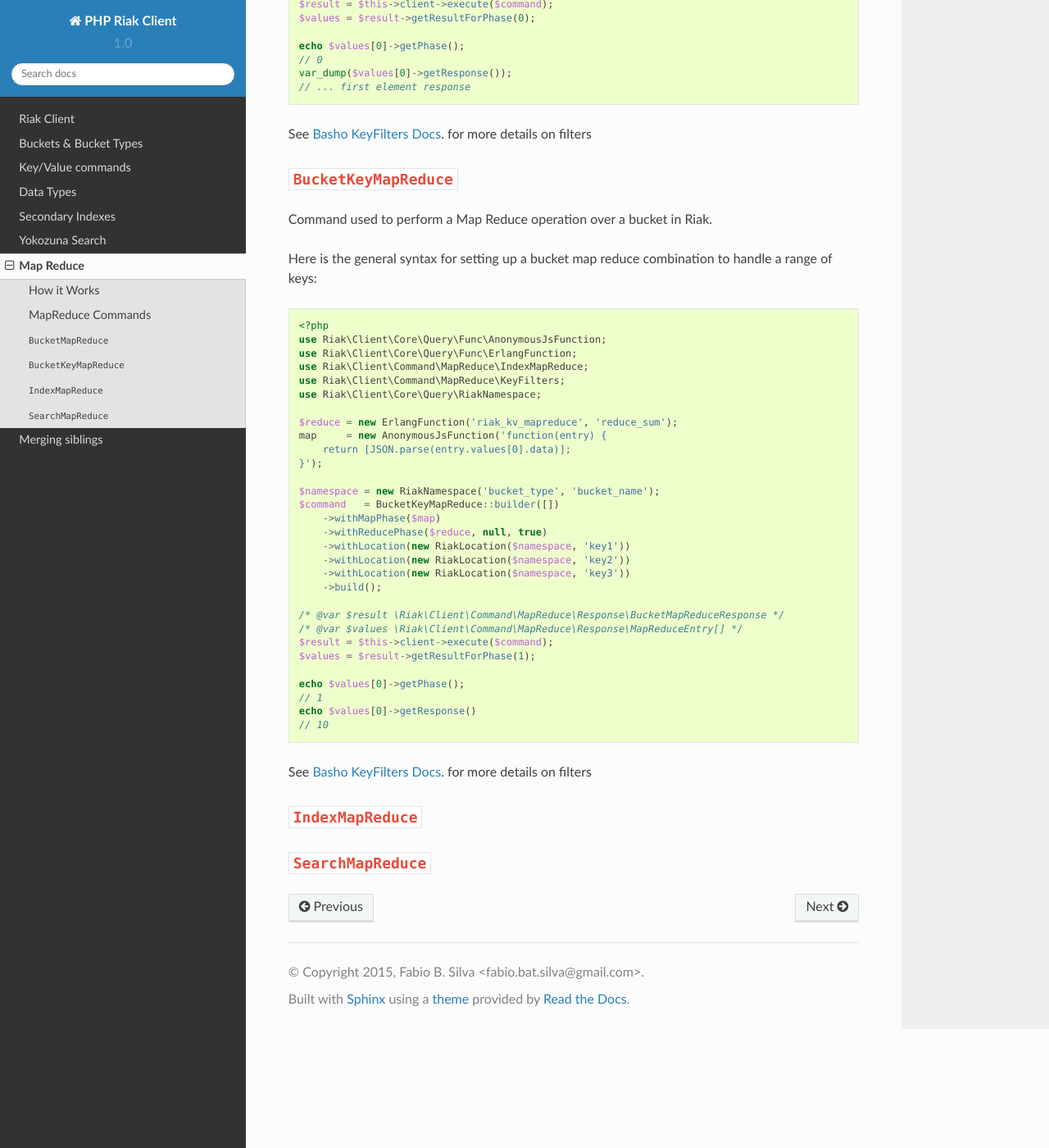
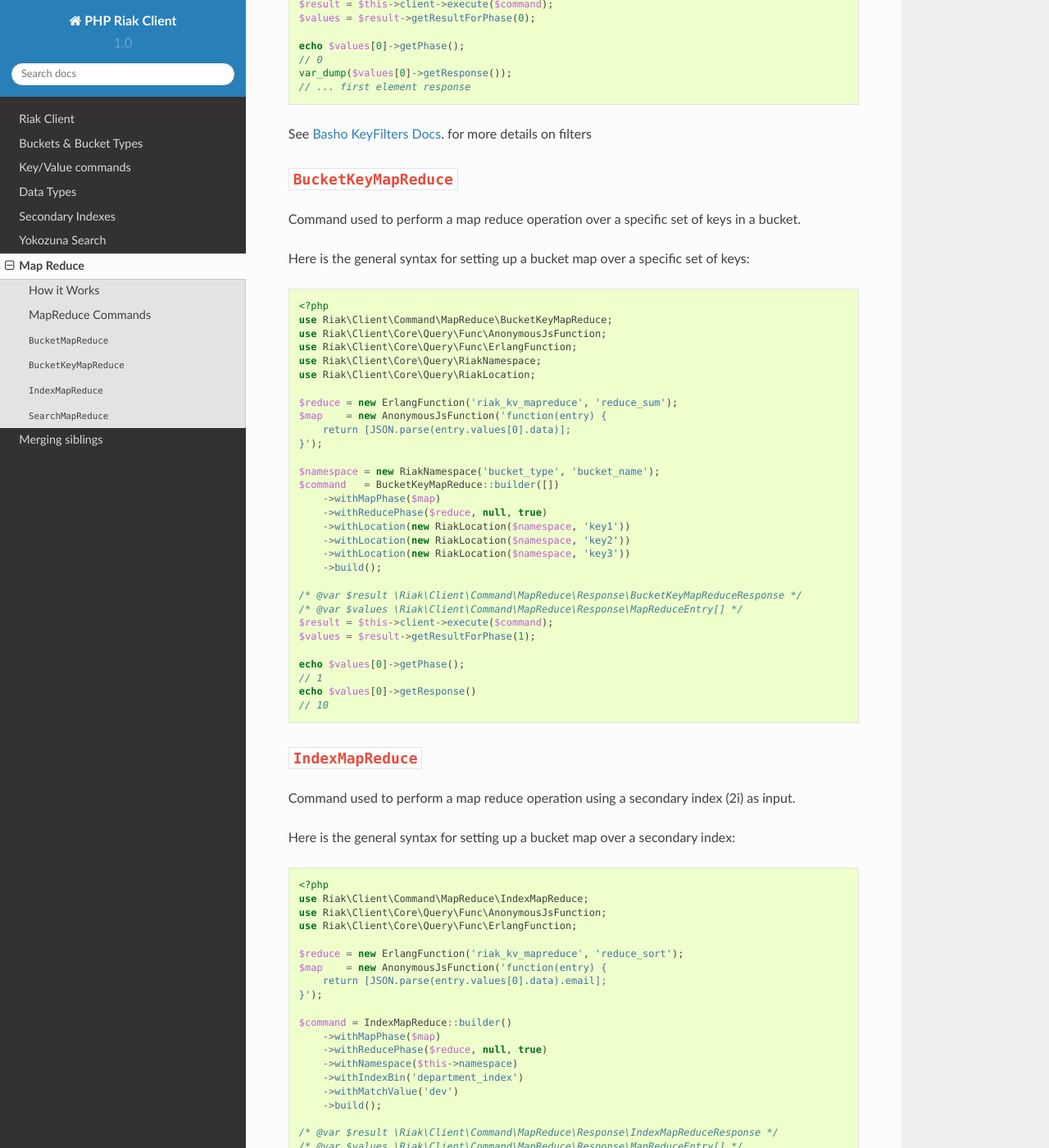
Before and after one commit to php-riak/riak-client, a Sphinx documentation site: the page built from docs/source/mapreduce.rst, in a window 1280 px wide and 1400 px high, scrolled down 1447 px. Shown: the whole window at 82% size. Built offline with Sphinx 7.4.7 and the Read the Docs theme 2.0.0, drawn with Linux system fonts in a browser that asks for light colours; some of the changed text lies outside the part shown.

Commit message:
bin index map-reduce docs

```diff
--- a/docs/source/mapreduce.rst
+++ b/docs/source/mapreduce.rst
@@ -83,21 +83,21 @@ See `Basho KeyFilters Docs`_. for more details on filters
 ``BucketKeyMapReduce``
 ----------------------
 
-Command used to perform a Map Reduce operation over a bucket in Riak.
+Command used to perform a map reduce operation over a specific set of keys in a bucket.
 
-Here is the general syntax for setting up a bucket map reduce combination to handle a range of keys:
+Here is the general syntax for setting up a bucket map over a specific set of keys:
 
 .. code-block:: php
 
     <?php
+    use Riak\Client\Command\MapReduce\BucketKeyMapReduce;
     use Riak\Client\Core\Query\Func\AnonymousJsFunction;
     use Riak\Client\Core\Query\Func\ErlangFunction;
-    use Riak\Client\Command\MapReduce\IndexMapReduce;
-    use Riak\Client\Command\MapReduce\KeyFilters;
     use Riak\Client\Core\Query\RiakNamespace;
+    use Riak\Client\Core\Query\RiakLocation;
 
     $reduce = new ErlangFunction('riak_kv_mapreduce', 'reduce_sum');
-    map     = new AnonymousJsFunction('function(entry) {
+    $map    = new AnonymousJsFunction('function(entry) {
         return [JSON.parse(entry.values[0].data)];
     }');
 
@@ -110,7 +110,7 @@ Here is the general syntax for setting up a bucket map reduce combination to han
         ->withLocation(new RiakLocation($namespace, 'key3'))
         ->build();
 
-    /* @var $result \Riak\Client\Command\MapReduce\Response\BucketMapReduceResponse */
+    /* @var $result \Riak\Client\Command\MapReduce\Response\BucketKeyMapReduceResponse */
     /* @var $values \Riak\Client\Command\MapReduce\Response\MapReduceEntry[] */
     $result = $this->client->execute($command);
     $values = $result->getResultForPhase(1);
@@ -120,7 +120,6 @@ Here is the general syntax for setting up a bucket map reduce combination to han
     echo $values[0]->getResponse()
     // 10
 
-See `Basho KeyFilters Docs`_. for more details on filters
 
 .. _reference-mapreduce-index:
 
@@ -128,6 +127,37 @@ See `Basho KeyFilters Docs`_. for more details on filters
 ``IndexMapReduce``
 ------------------
 
+Command used to perform a map reduce operation using a secondary index (2i) as input.
+
+Here is the general syntax for setting up a bucket map over a secondary index:
+
+.. code-block:: php
+
+    <?php
+    use Riak\Client\Command\MapReduce\IndexMapReduce;
+    use Riak\Client\Core\Query\Func\AnonymousJsFunction;
+    use Riak\Client\Core\Query\Func\ErlangFunction;
+
+    $reduce = new ErlangFunction('riak_kv_mapreduce', 'reduce_sort');
+    $map    = new AnonymousJsFunction('function(entry) {
+        return [JSON.parse(entry.values[0].data).email];
+    }');
+
+    $command = IndexMapReduce::builder()
+        ->withMapPhase($map)
+        ->withReducePhase($reduce, null, true)
+        ->withNamespace($this->namespace)
+        ->withIndexBin('department_index')
+        ->withMatchValue('dev')
+        ->build();
+
+    /* @var $result \Riak\Client\Command\MapReduce\Response\IndexMapReduceResponse */
+    /* @var $values \Riak\Client\Command\MapReduce\Response\MapReduceEntry[] */
+    $result = $this->client->execute($command);
+    $values = $result->getResultsFromAllPhases();
+
+    echo implode(',', $values[0]->getResponse());
+    // fabio.bat.silva@gmail.com,dev@gmail.com,riak@basho.com,...
 
 .. _reference-mapreduce-search:
 
```
Also changed, not shown: other parts of docs/source/mapreduce.rst (+1 -1 lines).
